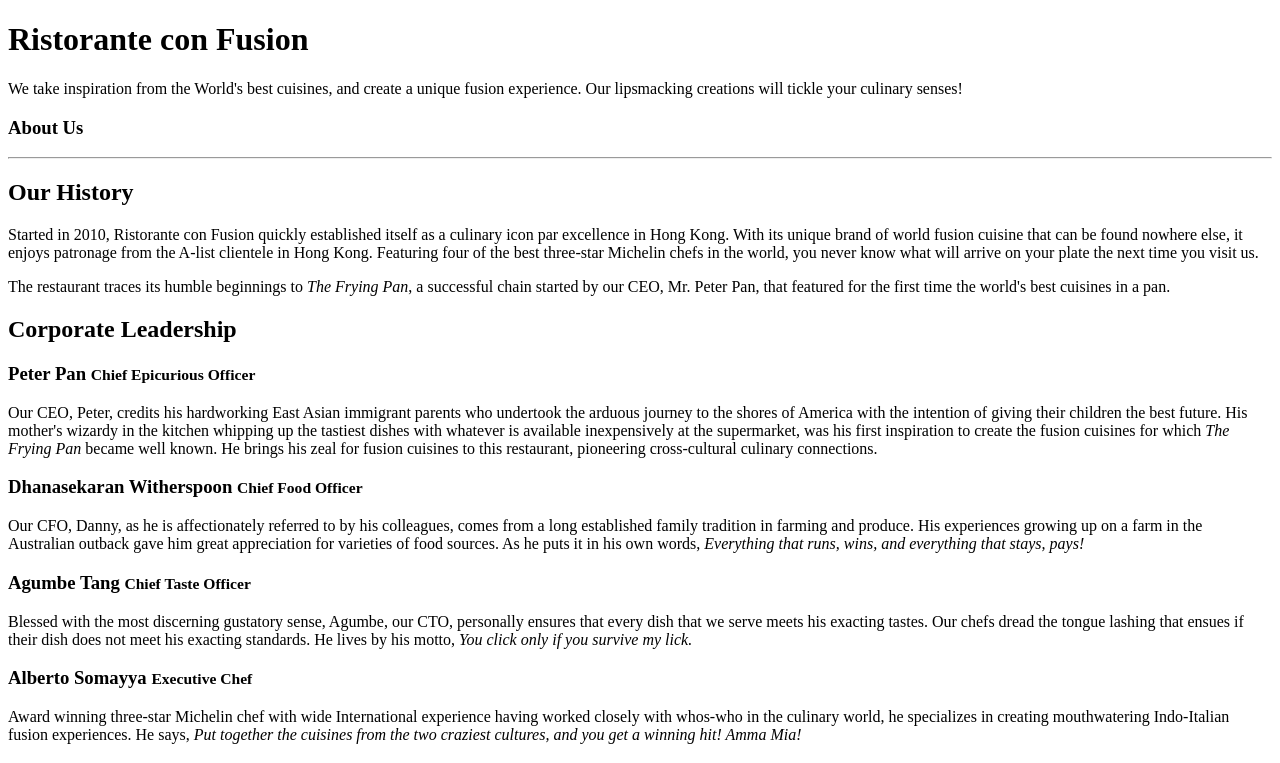
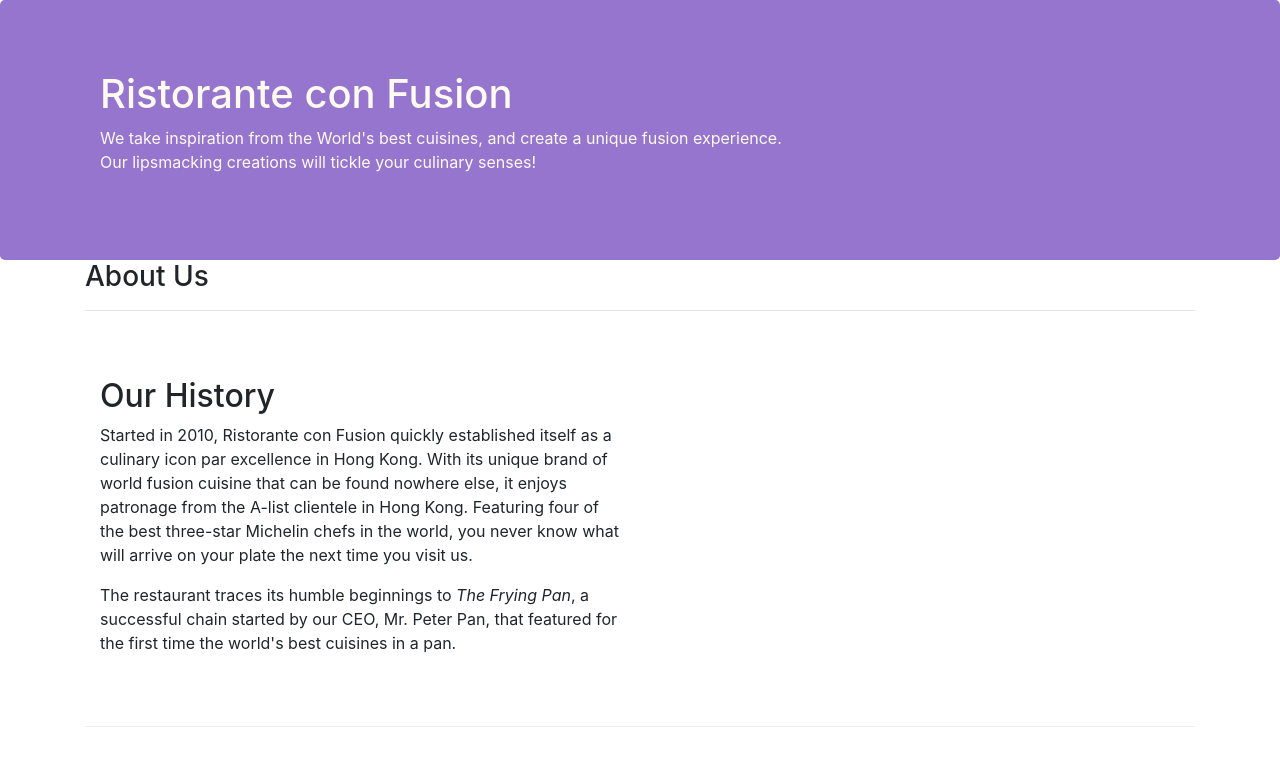
Before and after one commit to EmaanAhmeed/bootstrap-test, a website: page aboutus.html in a window 1280 px wide. Shown: the top 763 px of the page. Drawn offline with nearby package versions, Linux system fonts and the light colour scheme.

Commit message:
Assignment 1

```diff
--- a/aboutus.html
+++ b/aboutus.html
@@ -2,7 +2,14 @@
 <html lang="en">
 
 <head>
+ <!-- Required meta tags always come first -->
+ <meta charset="utf-8">
+ <meta name="viewport" content="width=device-width, initial-scale=1, shrink-to-fit=no">
+ <meta http-equiv="x-ua-compatible" content="ie=edge">
 
+ <!-- Bootstrap CSS -->
+ <link rel="stylesheet" href="node_modules/bootstrap/dist/css/bootstrap.min.css">
+ <link href="css/styles.css" rel="stylesheet">
     <title>Ristorante Con Fusion: About Us</title>
 
 </head>
@@ -12,7 +19,7 @@
     <header class="jumbotron">
         <div class="container">
             <div class="row row-header">
-                <div class="col-12 col-sm-6">
+                <div class="col-12 col-sm-8">
                     <h1>Ristorante con Fusion</h1>
                     <p>We take inspiration from the World's best cuisines, and create a unique fusion experience. Our lipsmacking creations will tickle your culinary senses!</p>
                 </div>
@@ -22,36 +29,36 @@
         </div>
     </header>
 
-    <div>
-        <div>
-            <div>
+    <div class="container">
+        <div class="row ">
+            <div class="col-12 col-sm">
                <h3>About Us</h3>
                <hr>
             </div>
         </div>
 
-        <div>
-            <div>
+        <div class="row row-content">
+            <div class="col-12 col-sm-6">
                 <h2>Our History</h2>
                 <p>Started in 2010, Ristorante con Fusion quickly established itself as a culinary icon par excellence in Hong Kong. With its unique brand of world fusion cuisine that can be found nowhere else, it enjoys patronage from the A-list clientele in Hong Kong.  Featuring four of the best three-star Michelin chefs in the world, you never know what will arrive on your plate the next time you visit us.</p>
                 <p>The restaurant traces its humble beginnings to <em>The Frying Pan</em>, a successful chain started by our CEO, Mr. Peter Pan, that featured for the first time the world's best cuisines in a pan.</p>
             </div>
-            <div>
+            <div  class="col-12 col-sm">
             </div>
         </div>
 
 
-        <div>
-            <div>
+        <div class="row row-content">
+            <div class="col col-sm col-md ">
                 <h2>Corporate Leadership</h2>
                 <h3>Peter Pan <small>Chief Epicurious Officer</small></h3>
-                <p>Our CEO, Peter, credits his hardworking East Asian immigrant parents who undertook the arduous journey to the shores of America with the intention of giving their children the best future. His mother's wizardy in the kitchen whipping up the tastiest dishes with whatever is available inexpensively at the supermarket, was his first inspiration to create the fusion cuisines for which <em>The Frying Pan</em> became well known. He brings his zeal for fusion cuisines to this restaurant, pioneering cross-cultural culinary connections.</p>
+                <p class="d-none d-sm-block">Our CEO, Peter, credits his hardworking East Asian immigrant parents who undertook the arduous journey to the shores of America with the intention of giving their children the best future. His mother's wizardy in the kitchen whipping up the tastiest dishes with whatever is available inexpensively at the supermarket, was his first inspiration to create the fusion cuisines for which <em>The Frying Pan</em> became well known. He brings his zeal for fusion cuisines to this restaurant, pioneering cross-cultural culinary connections.</p>
                 <h3>Dhanasekaran Witherspoon <small>Chief Food Officer</small></h3>
-                <p>Our CFO, Danny, as he is affectionately referred to by his colleagues, comes from a long established family tradition in farming and produce. His experiences growing up on a farm in the Australian outback gave him great appreciation for varieties of food sources. As he puts it in his own words, <em>Everything that runs, wins, and everything that stays, pays!</em></p>
+                <p class="d-none d-sm-block">Our CFO, Danny, as he is affectionately referred to by his colleagues, comes from a long established family tradition in farming and produce. His experiences growing up on a farm in the Australian outback gave him great appreciation for varieties of food sources. As he puts it in his own words, <em>Everything that runs, wins, and everything that stays, pays!</em></p>
                 <h3>Agumbe Tang <small>Chief Taste Officer</small></h3>
-                <p>Blessed with the most discerning gustatory sense, Agumbe, our CTO, personally ensures that every dish that we serve meets his exacting tastes. Our chefs dread the tongue lashing that ensues if their dish does not meet his exacting standards. He lives by his motto, <em>You click only if you survive my lick.</em></p>
+                <p class="d-none d-sm-block">Blessed with the most discerning gustatory sense, Agumbe, our CTO, personally ensures that every dish that we serve meets his exacting tastes. Our chefs dread the tongue lashing that ensues if their dish does not meet his exacting standards. He lives by his motto, <em>You click only if you survive my lick.</em></p>
                 <h3>Alberto Somayya <small>Executive Chef</small></h3>
-                <p>Award winning three-star Michelin chef with wide International experience having worked closely with whos-who in the culinary world, he specializes in creating mouthwatering Indo-Italian fusion experiences. He says, <em>Put together the cuisines from the two craziest cultures, and you get a winning hit! Amma Mia!</em></p>
+                <p class="d-none d-sm-block">Award winning three-star Michelin chef with wide International experience having worked closely with whos-who in the culinary world, he specializes in creating mouthwatering Indo-Italian fusion experiences. He says, <em>Put together the cuisines from the two craziest cultures, and you get a winning hit! Amma Mia!</em></p>
             </div>
        </div>
 
--- a/package.json
+++ b/package.json
@@ -2,7 +2,7 @@
   "name": "confusion",
   "version": "1.0.0",
   "description": "This is a website for Ristorante Con Fusion",
-  "main": "index.html",
+  "main": "aboutus.html",
   "scripts": {
     "start": "npm run lite",
     "test": "echo \"Error: no test specified\" && exit 1",
```
